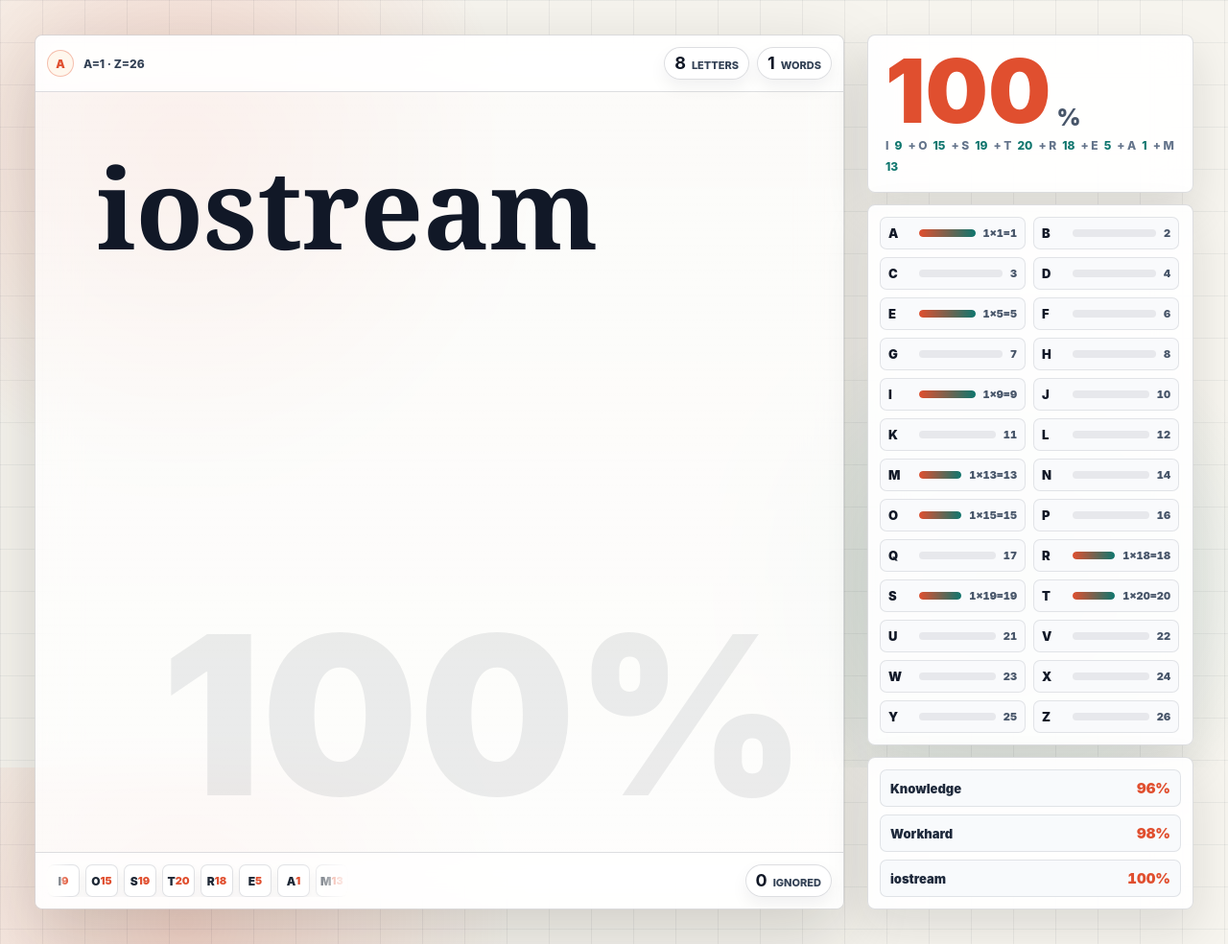
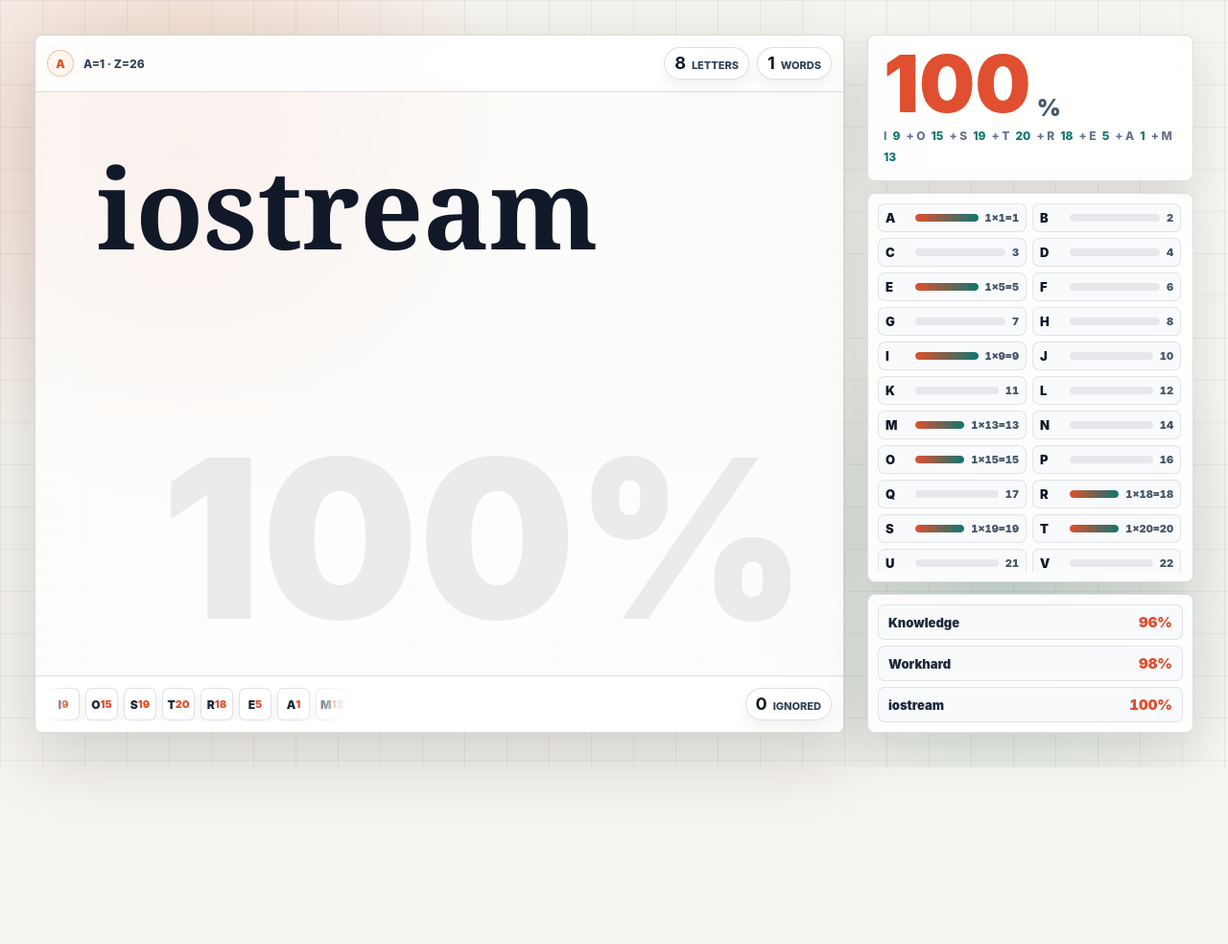
Before and after one commit to Minsecrus/CharacterPercents, a plain HTML site: page index.html in a window 1280 px wide. Shown: the whole page at 96% size. After the commit the page ends 800 px from the top, so only its background shows below. Drawn offline with Linux system fonts and the light colour scheme.

Commit message:
Fix full-scale layout overflow

```diff
--- a/index.html
+++ b/index.html
@@ -49,6 +49,7 @@
     .app {
       position: relative;
       display: grid;
+      align-items: stretch;
       min-height: 100%;
       padding: clamp(14px, 3vw, 36px);
     }
@@ -58,7 +59,8 @@
       display: grid;
       grid-template-columns: minmax(0, 1fr) minmax(250px, 340px);
       gap: clamp(12px, 2.4vw, 24px);
-      min-height: calc(100vh - clamp(28px, 6vw, 72px));
+      height: calc(100vh - clamp(28px, 6vw, 72px));
+      min-height: 0;
     }
 
     .input-shell {
@@ -66,6 +68,7 @@
       display: grid;
       grid-template-rows: auto minmax(0, 1fr) auto;
       min-width: 0;
+      min-height: 0;
       border: 1px solid var(--line);
       border-radius: var(--radius);
       overflow: hidden;
@@ -156,12 +159,13 @@
     .workspace {
       position: relative;
       min-height: 0;
+      overflow: hidden;
     }
 
     textarea {
       width: 100%;
       height: 100%;
-      min-height: 58vh;
+      min-height: 0;
       resize: none;
       border: 0;
       outline: 0;
@@ -226,7 +230,7 @@
 
     .side {
       display: grid;
-      grid-template-rows: auto minmax(0, 1fr) auto;
+      grid-template-rows: auto minmax(180px, 1fr) auto;
       gap: 12px;
       min-height: 0;
     }
@@ -244,7 +248,7 @@
     .total-card {
       display: grid;
       gap: 10px;
-      padding: 18px;
+      padding: 16px;
     }
 
     .total-number {
@@ -252,7 +256,7 @@
       align-items: end;
       gap: 6px;
       color: var(--accent);
-      font-size: clamp(58px, 8vw, 92px);
+      font-size: clamp(52px, 7vw, 82px);
       font-weight: 950;
       line-height: 0.86;
       letter-spacing: 0;
@@ -282,14 +286,14 @@
 
     .alphabet-card {
       min-height: 0;
-      padding: 12px;
+      padding: 10px;
       overflow: hidden;
     }
 
     .alphabet-grid {
       display: grid;
       grid-template-columns: repeat(2, minmax(0, 1fr));
-      gap: 8px;
+      gap: 6px;
       height: 100%;
       overflow: auto;
       padding-right: 2px;
@@ -299,9 +303,9 @@
       display: grid;
       grid-template-columns: 24px 1fr auto;
       align-items: center;
-      gap: 8px;
-      min-height: 34px;
-      padding: 6px 8px;
+      gap: 7px;
+      min-height: 30px;
+      padding: 5px 7px;
       border: 1px solid rgba(15, 23, 42, 0.1);
       border-radius: 7px;
       background: rgba(248, 250, 252, 0.84);
@@ -338,8 +342,8 @@
 
     .samples-card {
       display: grid;
-      gap: 8px;
-      padding: 12px;
+      gap: 6px;
+      padding: 10px;
     }
 
     .sample-row {
@@ -350,7 +354,7 @@
       width: 100%;
       border: 1px solid rgba(15, 23, 42, 0.1);
       border-radius: 7px;
-      padding: 9px 10px;
+      padding: 8px 10px;
       color: #1e293b;
       background: rgba(248, 250, 252, 0.88);
       font: inherit;
@@ -391,6 +395,7 @@
 
       .machine {
         grid-template-columns: minmax(0, 1fr);
+        height: auto;
         min-height: 0;
       }
 
```
